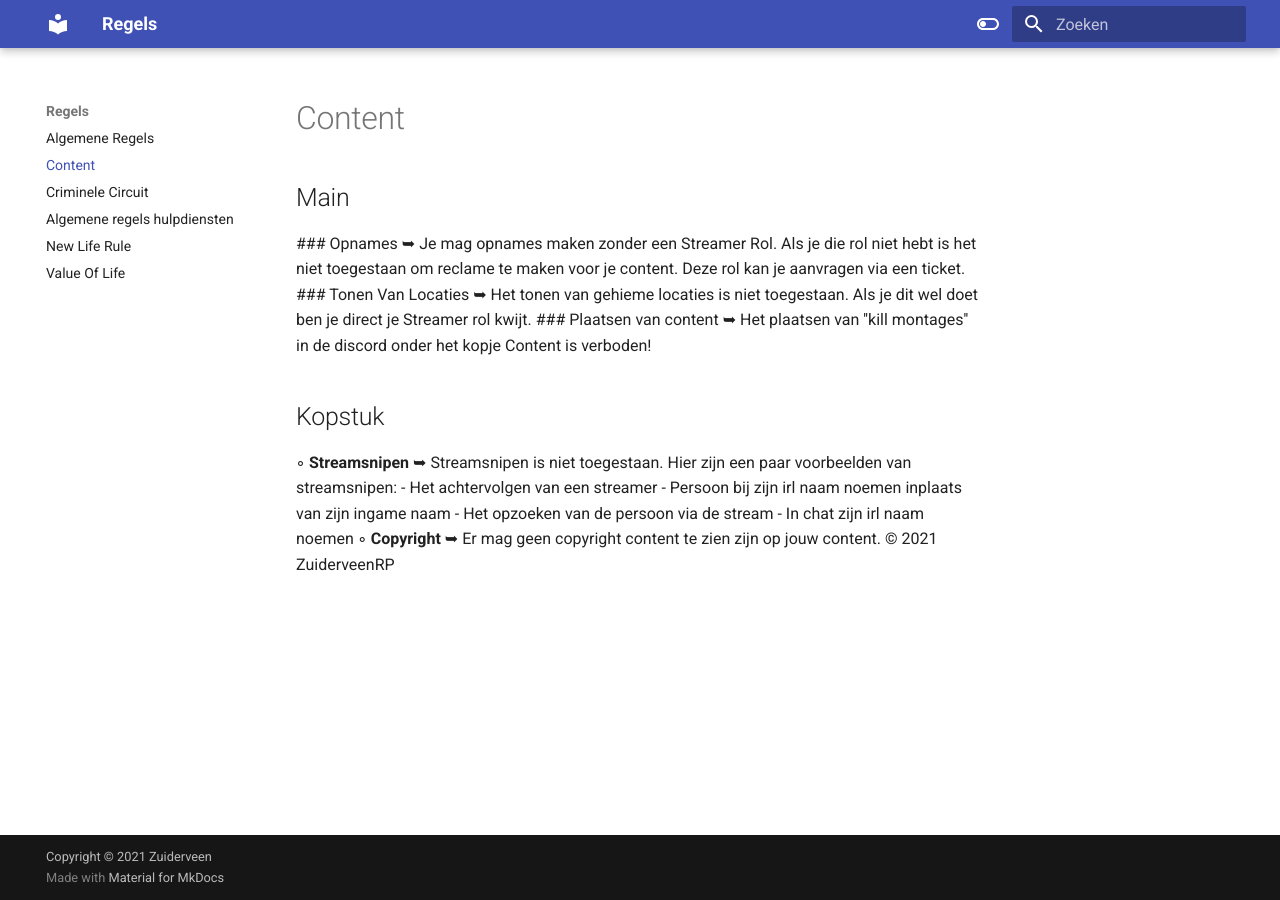
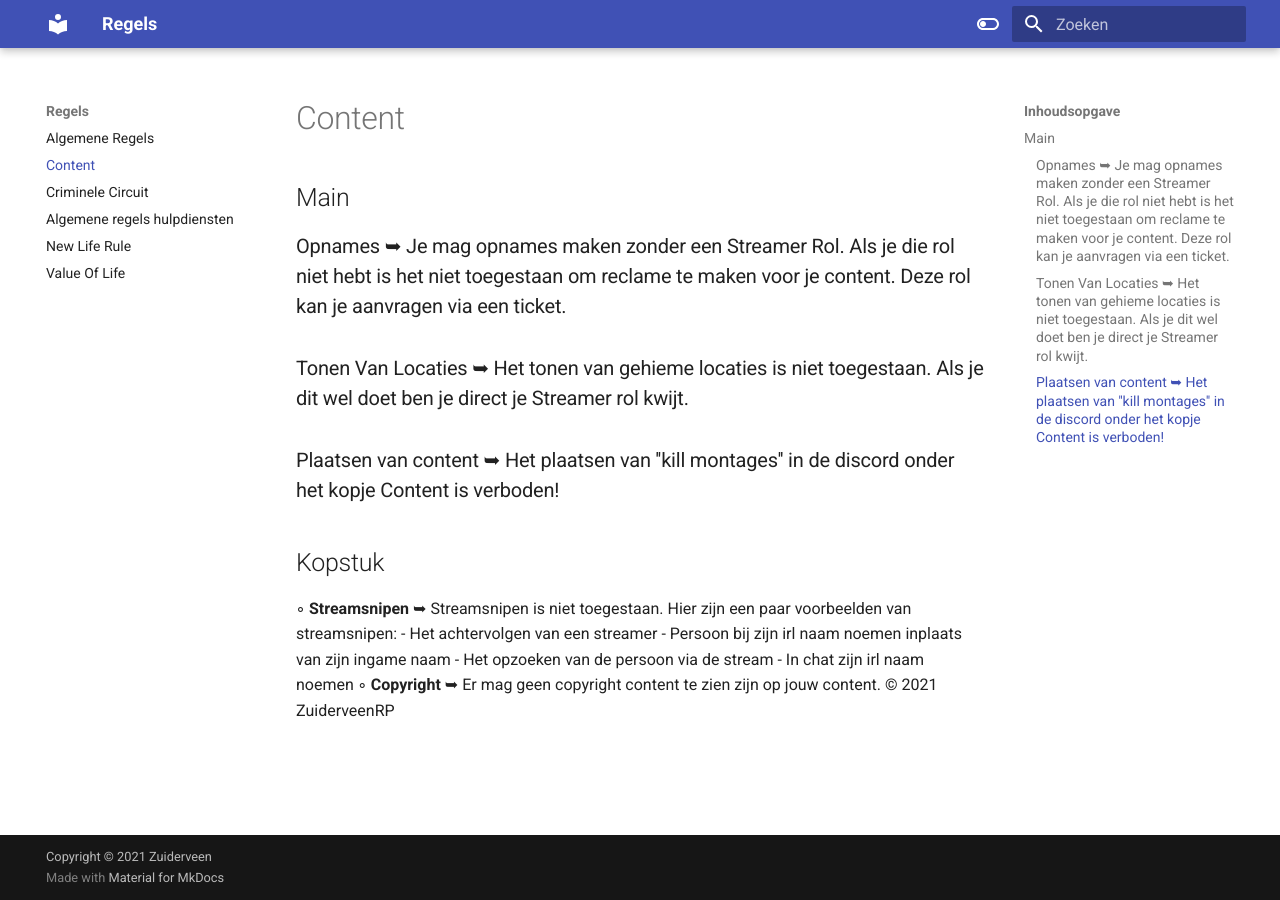
Before and after one commit to CappaWappa/Regels, an MkDocs documentation site: the page built from docs/content.md, in a window 1280 px wide. Built offline with MkDocs 1.6.1 and Material for MkDocs 9.7.7, drawn with Linux system fonts in a browser that asks for light colours.

Commit message:
Update content.md

```diff
--- a/docs/content.md
+++ b/docs/content.md
@@ -1,6 +1,6 @@
 # Content
 
-<h2>Main</h1>
+##Main
 
 ### Opnames ➥ Je mag opnames maken zonder een Streamer Rol. Als je die rol niet hebt is het niet toegestaan om reclame te maken voor je content. Deze rol kan je aanvragen via een ticket.
 
```
